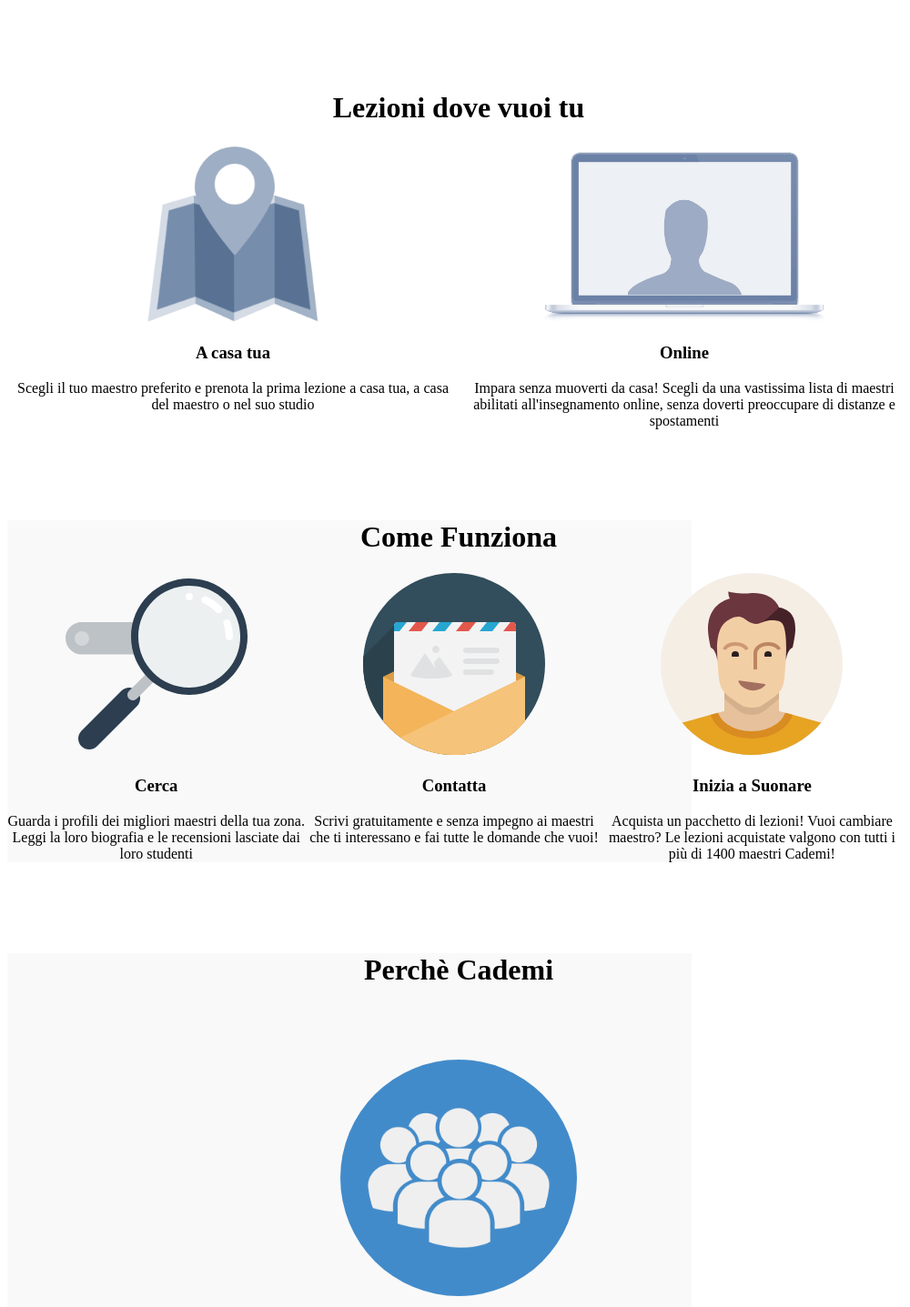
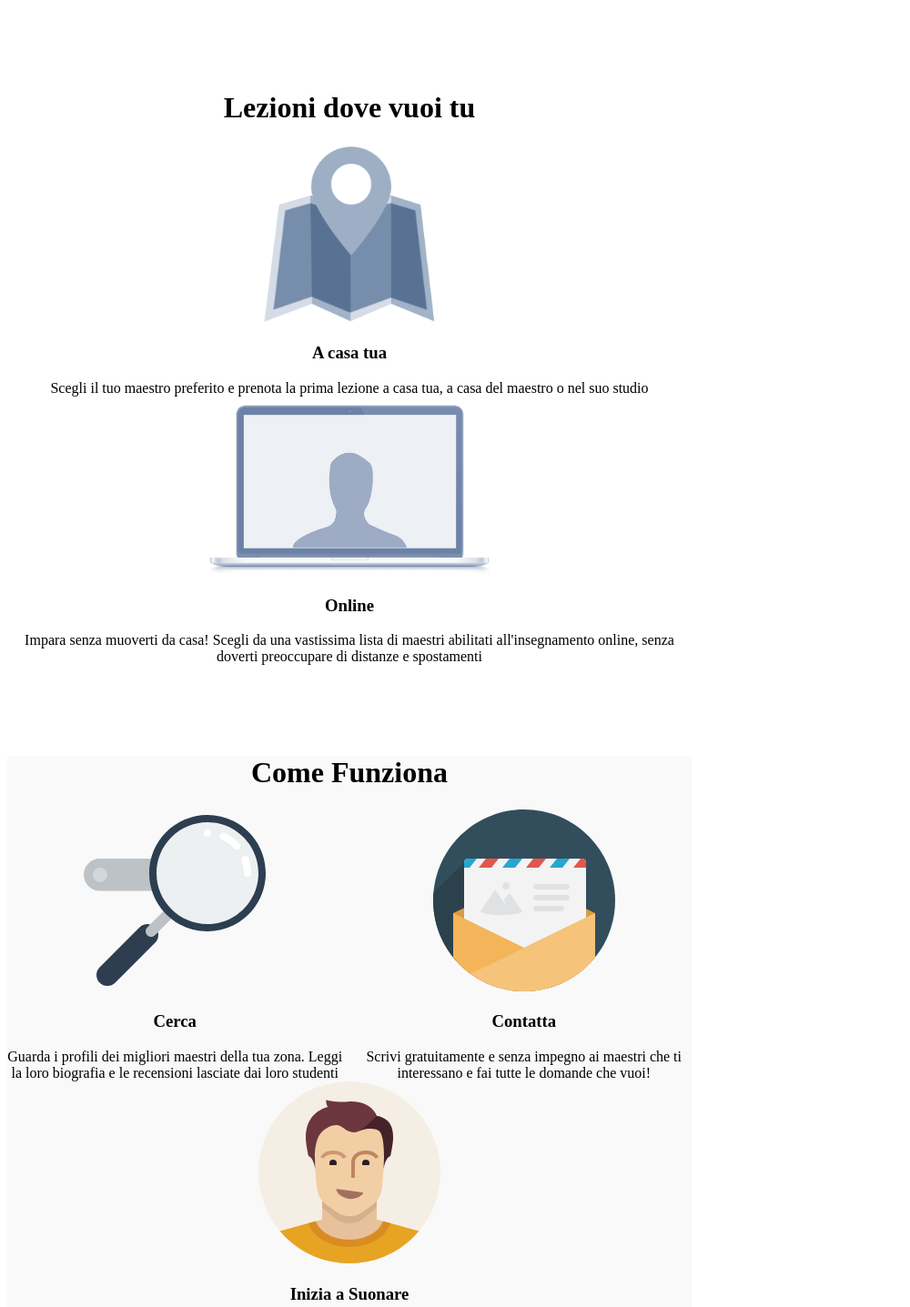
Before and after one commit to niccolo-delfino/html-css-resp-wannabe, a plain HTML site: page index.html in a window 768 px wide. Shown: the top 1437 px of the page at 91% size, 1000 px wide, since content can reach past the window. Drawn offline with Linux system fonts and the light colour scheme.

Commit message:
Tablet version ok

```diff
--- a/style.css
+++ b/style.css
@@ -91,3 +91,30 @@
   }
 
 }
+
+@media screen and (min-width: 421px) and (max-width: 1024px){
+
+  .row{
+    width: 100%
+  }
+
+  #lezioni .row>.left,
+  #lezioni .row>.right {
+    width: 100%;
+  }
+
+  #steps .row>.left,
+  #steps .row>.central,
+  #steps .row>.right {
+    width: 49%;
+  }
+
+  #steps .row>.central{
+    padding-left: 2%;
+  }
+
+  #steps .row>.right{
+    float: none;
+    margin: 0 auto;
+  }
+}
```
